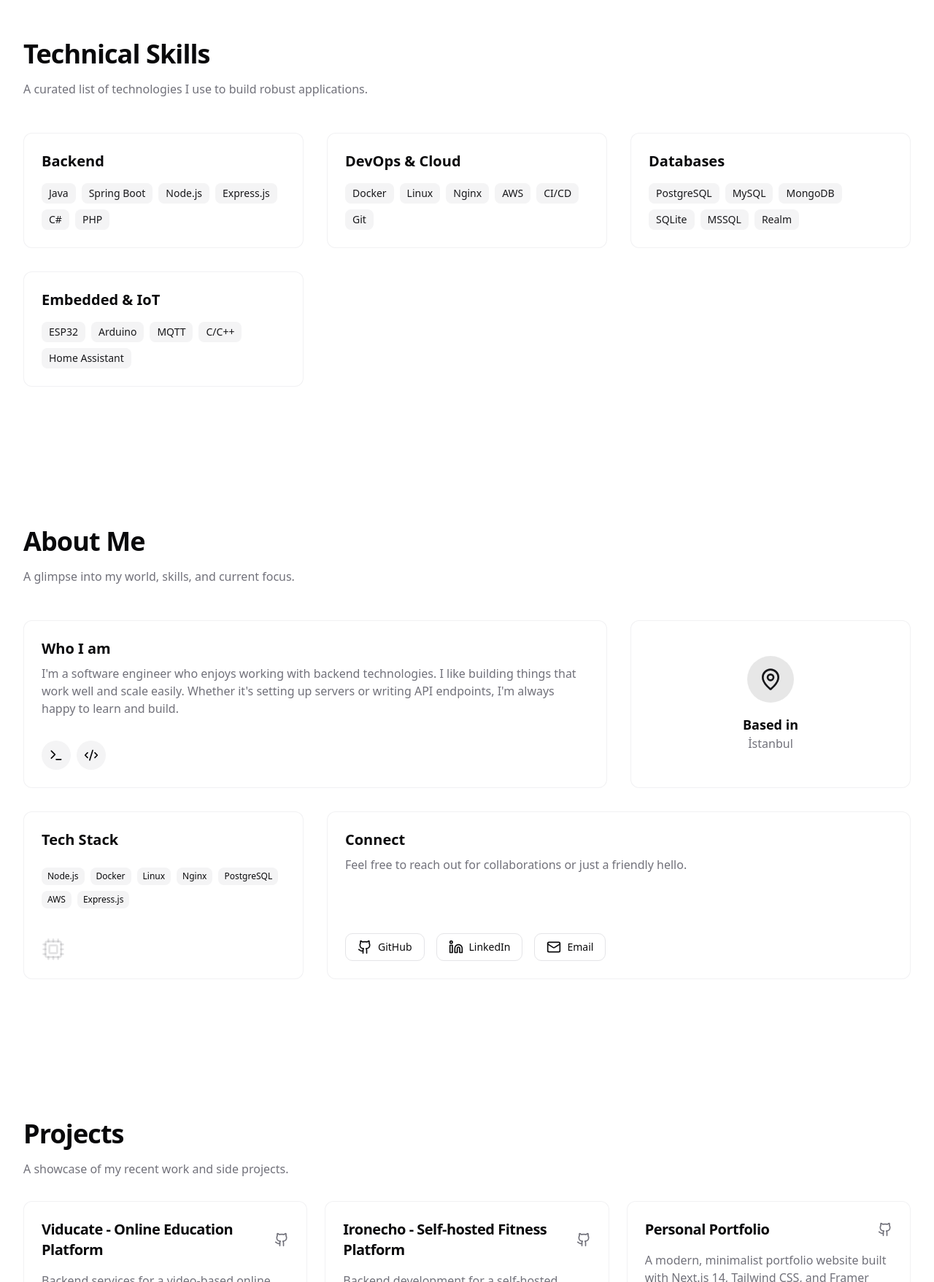
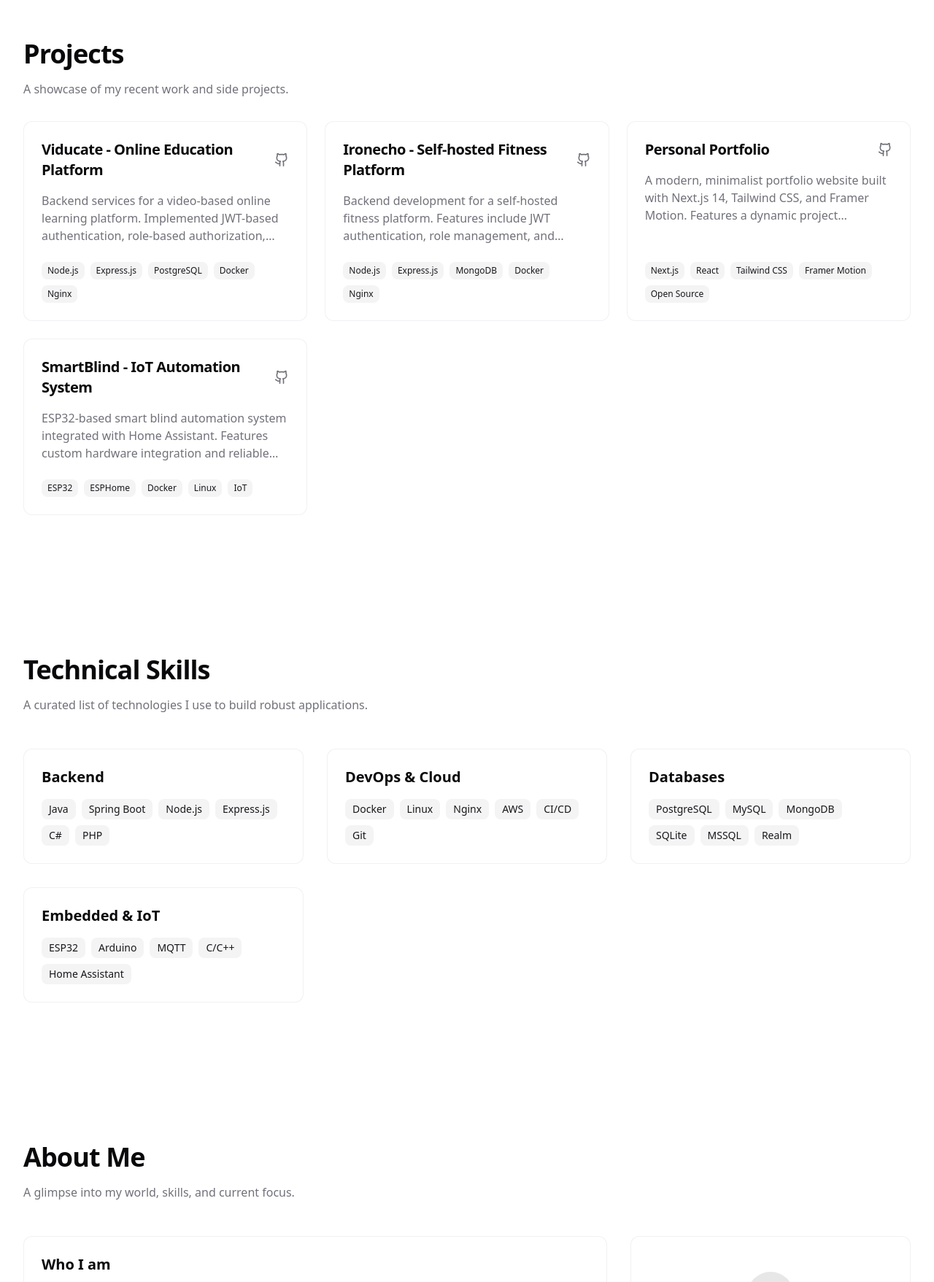
Before and after one commit to mutkukucuk/portfolio, a Next.js app: page / in a window 1280 px wide. Shown: the part 1863-3620 px from the top of the page at 73% size. Built offline with nearby package versions, Linux system fonts and the light colour scheme.

Commit message:
refactor: Reorder `skills` and `about` sections to appear after the `projects` section.

```diff
--- a/app/page.tsx
+++ b/app/page.tsx
@@ -15,12 +15,6 @@ export default function Home() {
       <Hero />
       <div id="experience">
         <Experience />
-      </div>
-      <div id="skills">
-        <TechStack />
-      </div>
-      <div id="about">
-        <BentoGrid />
       </div>
       <div id="projects">
         <Container className="py-24">
@@ -51,6 +45,12 @@ export default function Home() {
           </div>
         </Container>
       </div>
+      <div id="skills">
+        <TechStack />
+      </div>
+      <div id="about">
+        <BentoGrid />
+      </div>
     </main>
   );
 }
```
